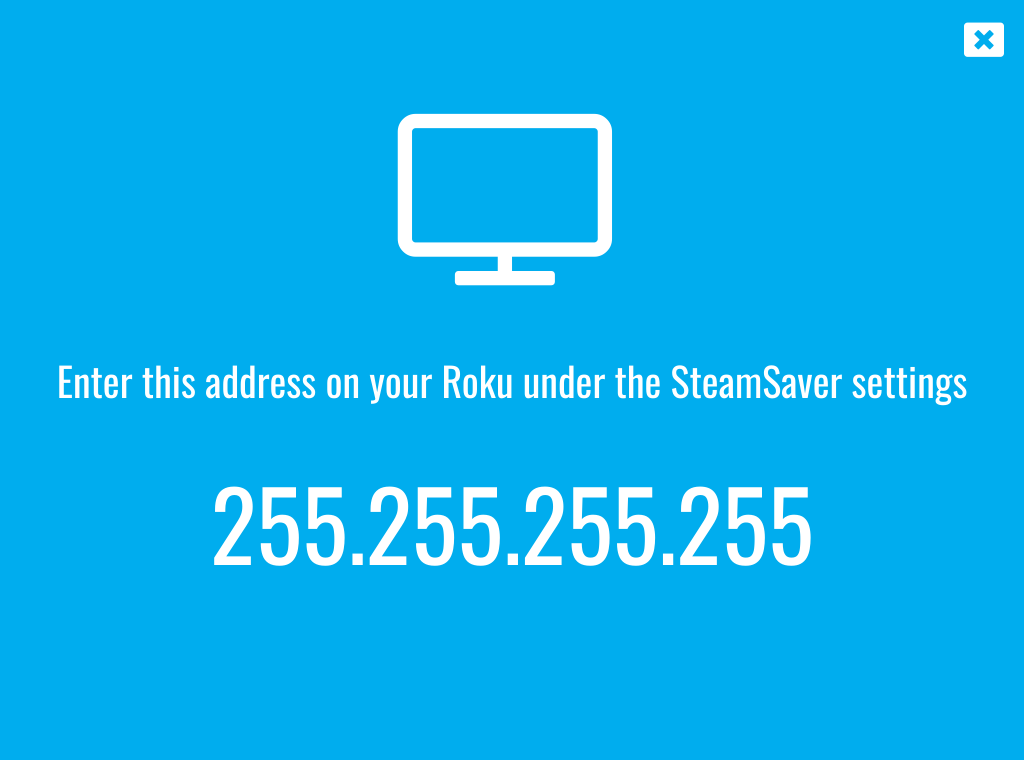
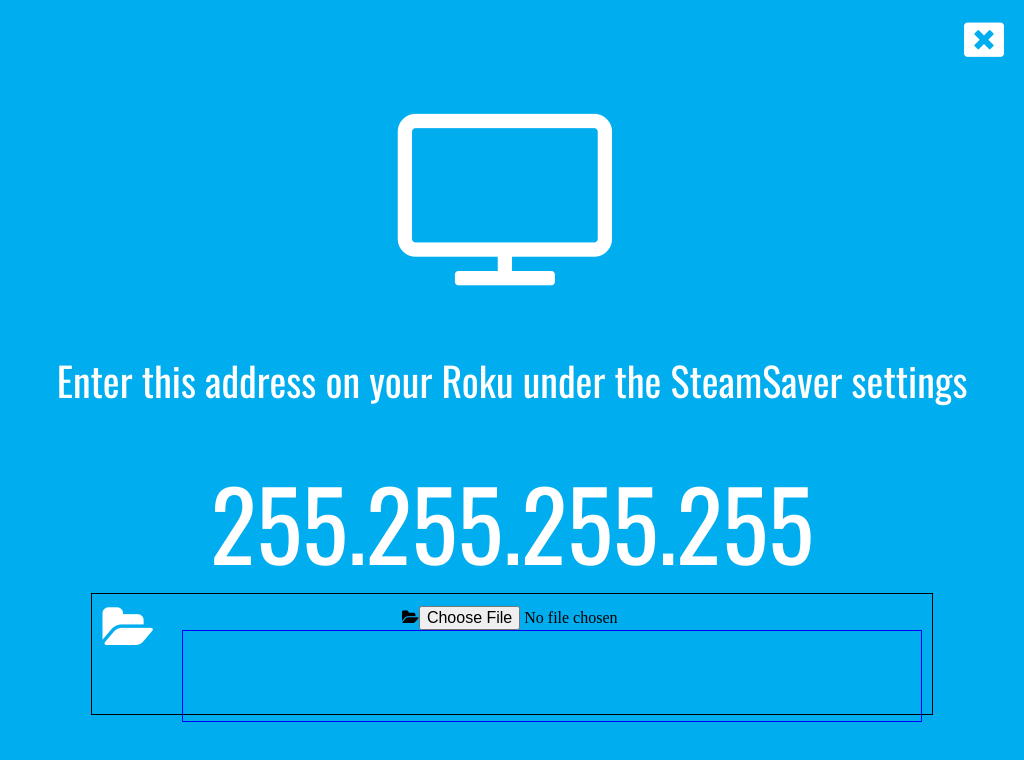
Before and after one commit to alienfacepalm/steamsaver, an Electron app: page Steam Saver Server/index.html in a window 1024 px wide. Drawn offline with nearby package versions, Linux system fonts and the light colour scheme; no server answers.

Commit message:
started folder picker UI

```diff
--- a/Steam Saver Server/app.css
+++ b/Steam Saver Server/app.css
@@ -27,6 +27,31 @@
 	font-size: 25vmin;
 }
 
+#settings {
+	margin: 0 auto;
+	padding: 10px;
+	width: 80%;
+	height: 100px;
+	border: 1px solid black;
+}
+
+#add-directory {
+	display: inline;
+	float: left;
+	font-size: 6vmin;
+	color: white;
+	cursor: pointer;
+}
+
+#directory-list {
+	display: inline;
+	float: right;
+	border: 1px solid blue;
+	width: 90%;
+	height: 90px;
+	overflow: auto;
+}
+
 .inline {
 	display: inline;
 }
--- a/Steam Saver Server/index.html
+++ b/Steam Saver Server/index.html
@@ -15,6 +15,11 @@
         <p class="sub-head">Enter this address on your Roku under the SteamSaver settings</p>
         <div id="address" class="inline">255.255.255.255</div>
       </div>
+      <div id="settings">
+        <i id="add-directory" class="fa fa-folder-open"></i>
+        <input class="fa fa-folder-open" type="file" webkitdirectory directory/>
+        <div id="directory-list"></div>
+      </div>
     </div>
   </body>
   <script>window.$ = window.jQuery = require('./node_modules/jquery/dist/jquery.min.js');</script>
--- a/Steam Saver Server/lib/server.js
+++ b/Steam Saver Server/lib/server.js
@@ -1,4 +1,3 @@
-const {ipcMain} = require('electron');
 const express = require('express');
 const fs = require('fs');
 const ip = require('ip');
--- a/Steam Saver Server/lib/system_tray.js
+++ b/Steam Saver Server/lib/system_tray.js
@@ -21,7 +21,7 @@
 	      label: 'Settings',
 	      submenu: [
 	        {
-	          label: 'Show Address',
+	          label: 'Manager',
 	          click: () => {
 	            win.show();
 	          }
--- a/Steam Saver Server/renderer.js
+++ b/Steam Saver Server/renderer.js
@@ -1,13 +1,17 @@
 const {ipcRenderer} = require('electron');
+
+$().ready(() => {
+	ipcRenderer.send('dom-ready');
+});
 
 $('#close').click(() => {
 	ipcRenderer.send('close-click');
 });
 
+$('#add-directory').click(() => {
+	ipcRenderer.send('add-directory-click');
+});
+
 ipcRenderer.on('address', (event, address) => {
 	$('#address').html(address);
 });
-
-$().ready(() => {
-	ipcRenderer.send('dom-ready');
-});
```
Also changed, not shown: Steam Saver Server/app.js (+8 -3 lines), Steam Saver Server/lib/settings.js (+16 -0 lines).
